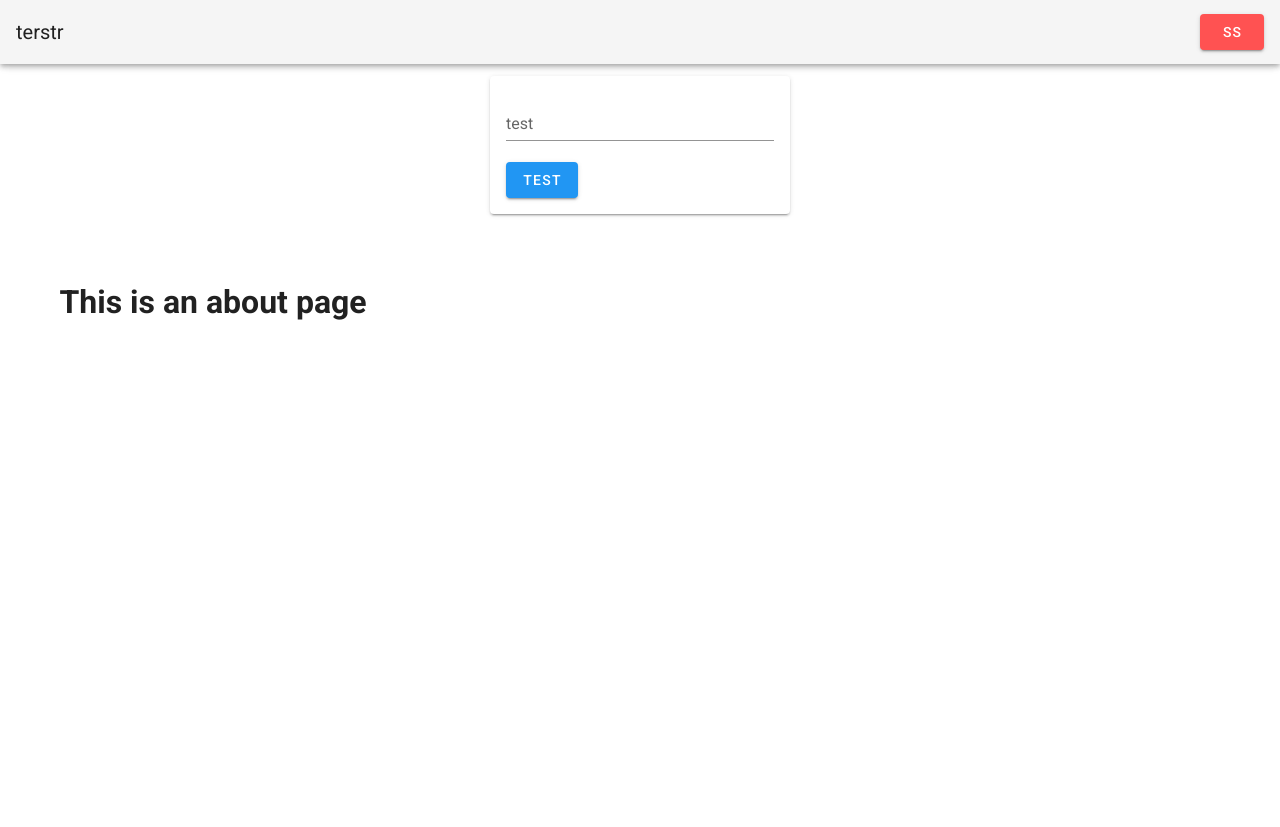
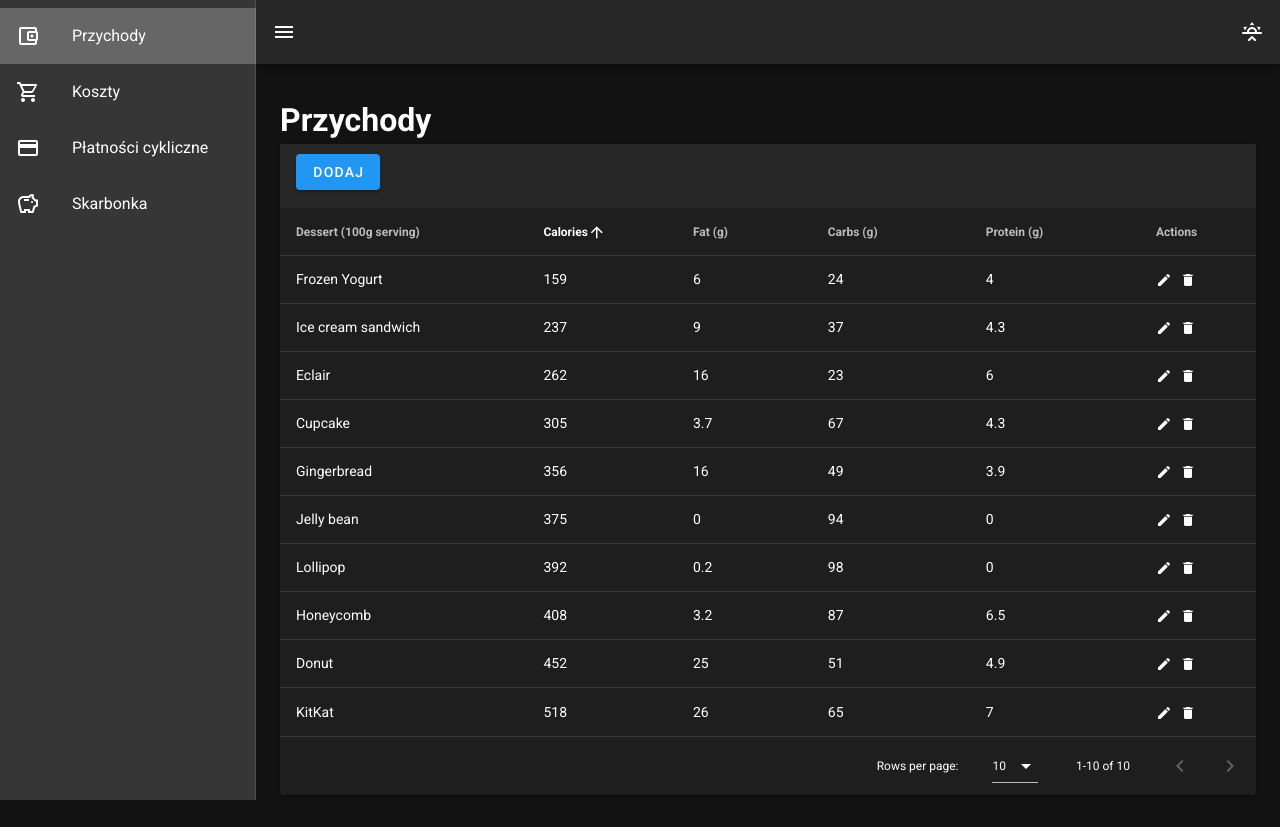
Before and after one commit to MateuszTryniszewski/poc, a Vue app: page /about in a window 1280 px wide. Before the commit the page ends 800 px from the top, so only its background shows below. Built offline with nearby package versions, Linux system fonts and the light colour scheme.

Commit message:
VUE, JS: layout structure

```diff
--- a/src/App.vue
+++ b/src/App.vue
@@ -1,31 +1,36 @@
 <template>
-  <v-app>
-  <v-app-bar app>
-    <v-toolbar-title>terstr</v-toolbar-title>
-    <v-spacer></v-spacer>
-    <v-btn color="error">ss</v-btn>
-  </v-app-bar>
-  <v-content>
-    <v-container>
-      <v-card width="300" class="mx-auto pa-4">
-        <v-text-field label="test"></v-text-field>
-        <v-btn color="info">test</v-btn>
-      </v-card>
-      <v-main>
-        <router-view/>
-      </v-main>
-    </v-container>
-  </v-content>
+  <v-app id="main">
+    <TopBar></TopBar>
+    <Navigation></Navigation>
+
+    <v-main>
+      <v-container
+        class="py-8 px-6"
+        fluid
+      >
+        <v-row>
+          <v-col cols="12">
+          <router-view></router-view>
+          </v-col>
+        </v-row>
+      </v-container>
+    </v-main>
   </v-app>
 </template>
 
 <script>
+import Navigation from './components/Navigation'
+import TopBar from './components/TopBar'
 
 export default {
-  name: 'App',
+
+  components: {
+    Navigation,
+    TopBar
+  },
 
   data: () => ({
-    //
+    cards: ['Today', 'Yesterday']
   })
 }
 </script>
--- /dev/null
+++ b/src/components/DataTable.vue
@@ -0,0 +1,241 @@
+<template>
+  <v-data-table :headers="headers" :items="desserts" sort-by="calories" class="elevation-1">
+    <template v-slot:top>
+      <v-toolbar flat>
+        <v-dialog v-model="dialog" max-width="500px">
+          <template v-slot:activator="{ on, attrs }">
+            <v-btn color="primary" class="mb-2" v-bind="attrs" v-on="on"> Dodaj </v-btn>
+          </template>
+          <v-card>
+            <v-card-title>
+              <span class="text-h5">{{ formTitle }}</span>
+            </v-card-title>
+
+            <v-card-text>
+              <v-container>
+                <v-row>
+                  <v-col cols="12" sm="6" md="4">
+                    <v-text-field v-model="editedItem.name" label="Dessert name" />
+                  </v-col>
+                  <v-col cols="12" sm="6" md="4">
+                    <v-text-field v-model="editedItem.calories" label="Calories" />
+                  </v-col>
+                  <v-col cols="12" sm="6" md="4" >
+                    <v-text-field v-model="editedItem.fat" label="Fat (g)" />
+                  </v-col>
+                  <v-col cols="12" sm="6" md="4">
+                    <v-text-field v-model="editedItem.carbs" label="Carbs (g)" />
+                  </v-col>
+                  <v-col cols="12" sm="6" md="4">
+                    <v-text-field v-model="editedItem.protein" label="Protein (g)" />
+                  </v-col>
+                </v-row>
+              </v-container>
+            </v-card-text>
+
+            <v-card-actions>
+              <v-spacer></v-spacer>
+              <v-btn color="blue darken-1" text @click="close">Cancel</v-btn>
+              <v-btn color="blue darken-1" text @click="save"> Save </v-btn>
+            </v-card-actions>
+          </v-card>
+        </v-dialog>
+        <v-dialog v-model="dialogDelete" max-width="500px">
+          <v-card>
+            <v-card-title class="text-h5">Czy na pewno chcesz usunąć?</v-card-title>
+            <v-card-actions>
+              <v-spacer></v-spacer>
+              <v-btn color="blue darken-1" text @click="closeDelete">Anuluj</v-btn>
+              <v-btn color="blue darken-1" text @click="deleteItemConfirm">Usuń</v-btn>
+            </v-card-actions>
+          </v-card>
+        </v-dialog>
+      </v-toolbar>
+    </template>
+    <template v-slot:item.actions="{ item }">
+      <v-icon small class="mr-2" @click="editItem(item)">mdi-pencil</v-icon>
+      <v-icon small @click="deleteItem(item)">mdi-delete </v-icon>
+    </template>
+    <template v-slot:no-data>
+      <v-btn color="primary" @click="initialize">Reset</v-btn>
+    </template>
+  </v-data-table>
+</template>
+
+<script>
+export default {
+  name: 'DataTable',
+
+  data: () => ({
+    dialog: false,
+    dialogDelete: false,
+    headers: [
+      {
+        text: 'Dessert (100g serving)',
+        align: 'start',
+        sortable: false,
+        value: 'name'
+      },
+      { text: 'Calories', value: 'calories' },
+      { text: 'Fat (g)', value: 'fat' },
+      { text: 'Carbs (g)', value: 'carbs' },
+      { text: 'Protein (g)', value: 'protein' },
+      { text: 'Actions', value: 'actions', sortable: false }
+    ],
+    desserts: [],
+    editedIndex: -1,
+    editedItem: {
+      name: '',
+      calories: 0,
+      fat: 0,
+      carbs: 0,
+      protein: 0
+    },
+    defaultItem: {
+      name: '',
+      calories: 0,
+      fat: 0,
+      carbs: 0,
+      protein: 0
+    }
+  }),
+
+  computed: {
+    formTitle () {
+      return this.editedIndex === -1 ? 'Dodaj' : 'Edycja'
+    }
+  },
+
+  watch: {
+    dialog (val) {
+      val || this.close()
+    },
+    dialogDelete (val) {
+      val || this.closeDelete()
+    }
+  },
+
+  created () {
+    this.initialize()
+  },
+
+  methods: {
+    initialize () {
+      this.desserts = [
+        {
+          name: 'Frozen Yogurt',
+          calories: 159,
+          fat: 6.0,
+          carbs: 24,
+          protein: 4.0
+        },
+        {
+          name: 'Ice cream sandwich',
+          calories: 237,
+          fat: 9.0,
+          carbs: 37,
+          protein: 4.3
+        },
+        {
+          name: 'Eclair',
+          calories: 262,
+          fat: 16.0,
+          carbs: 23,
+          protein: 6.0
+        },
+        {
+          name: 'Cupcake',
+          calories: 305,
+          fat: 3.7,
+          carbs: 67,
+          protein: 4.3
+        },
+        {
+          name: 'Gingerbread',
+          calories: 356,
+          fat: 16.0,
+          carbs: 49,
+          protein: 3.9
+        },
+        {
+          name: 'Jelly bean',
+          calories: 375,
+          fat: 0.0,
+          carbs: 94,
+          protein: 0.0
+        },
+        {
+          name: 'Lollipop',
+          calories: 392,
+          fat: 0.2,
+          carbs: 98,
+          protein: 0
+        },
+        {
+          name: 'Honeycomb',
+          calories: 408,
+          fat: 3.2,
+          carbs: 87,
+          protein: 6.5
+        },
+        {
+          name: 'Donut',
+          calories: 452,
+          fat: 25.0,
+          carbs: 51,
+          protein: 4.9
+        },
+        {
+          name: 'KitKat',
+          calories: 518,
+          fat: 26.0,
+          carbs: 65,
+          protein: 7
+        }
+      ]
+    },
+
+    editItem (item) {
+      this.editedIndex = this.desserts.indexOf(item)
+      this.editedItem = Object.assign({}, item)
+      this.dialog = true
+    },
+
+    deleteItem (item) {
+      this.editedIndex = this.desserts.indexOf(item)
+      this.editedItem = Object.assign({}, item)
+      this.dialogDelete = true
+    },
+
+    deleteItemConfirm () {
+      this.desserts.splice(this.editedIndex, 1)
+      this.closeDelete()
+    },
+
+    close () {
+      this.dialog = false
+      this.$nextTick(() => {
+        this.editedItem = Object.assign({}, this.defaultItem)
+        this.editedIndex = -1
+      })
+    },
+
+    closeDelete () {
+      this.dialogDelete = false
+      this.$nextTick(() => {
+        this.editedItem = Object.assign({}, this.defaultItem)
+        this.editedIndex = -1
+      })
+    },
+
+    save () {
+      if (this.editedIndex > -1) {
+        Object.assign(this.desserts[this.editedIndex], this.editedItem)
+      } else {
+        this.desserts.push(this.editedItem)
+      }
+      this.close()
+    }
+  }
+}
+</script>
--- /dev/null
+++ b/src/components/Navigation.vue
@@ -0,0 +1,71 @@
+<template>
+  <v-navigation-drawer :value.sync="drawerState" app>
+<!--      <v-sheet
+        color="grey lighten-4"
+        class="pa-4"
+      >
+        <v-avatar
+          class="mb-4"
+          color="grey darken-1"
+          size="64"
+        ></v-avatar>
+
+        <div>john@vuetifyjs.com</div>
+      </v-sheet>
+
+      <v-divider></v-divider>
+-->
+      <v-list>
+        <v-list-item v-for="link in links" :key="link.id" :to="link.url" link >
+          <v-list-item-icon>
+            <v-icon>{{ link.icon }}</v-icon>
+          </v-list-item-icon>
+
+          <v-list-item-content>
+            <v-list-item-title>{{ link.title }}</v-list-item-title>
+          </v-list-item-content>
+        </v-list-item>
+      </v-list>
+    </v-navigation-drawer>
+</template>
+
+<script>
+export default {
+  name: 'Navigation',
+
+  data: () => ({
+    links: [
+      {
+        id: 1,
+        icon: 'mdi-wallet-outline',
+        title: 'Przychody',
+        url: '/about'
+      },
+      {
+        id: 2,
+        icon: 'mdi-cart-outline',
+        title: 'Koszty',
+        url: '/home'
+      },
+      {
+        id: 3,
+        icon: 'mdi-credit-card-outline',
+        title: 'Płatności cykliczne',
+        url: '/homeView'
+      },
+      {
+        id: 4,
+        icon: 'mdi-piggy-bank-outline',
+        title: 'Skarbonka',
+        url: '/gain'
+      }
+    ]
+  }),
+
+  computed: {
+    drawerState () {
+      return this.$store.state.drawer
+    }
+  }
+}
+</script>
--- /dev/null
+++ b/src/components/TopBar.vue
@@ -0,0 +1,27 @@
+<template>
+ <v-app-bar app>
+       <v-app-bar-nav-icon @click.stop="onChangeDrawer"></v-app-bar-nav-icon>
+      <v-spacer></v-spacer>
+
+      <v-icon @click="darkMode">{{ this.$vuetify.theme.dark ? 'mdi-weather-sunset-up' : 'mdi-weather-night' }}</v-icon>
+    </v-app-bar>
+</template>
+
+<script>
+export default {
+  name: 'TopBar',
+
+  data: () => ({
+
+  }),
+
+  methods: {
+    onChangeDrawer () {
+      this.$store.commit('toogleDrawer')
+    },
+    darkMode () {
+      this.$vuetify.theme.dark = !this.$vuetify.theme.dark
+    }
+  }
+}
+</script>
--- a/src/plugins/vuetify.js
+++ b/src/plugins/vuetify.js
@@ -4,4 +4,5 @@ import Vuetify from 'vuetify/lib/framework'
 Vue.use(Vuetify)
 
 export default new Vuetify({
+  theme: { dark: true }
 })
--- a/src/store/index.js
+++ b/src/store/index.js
@@ -5,8 +5,12 @@ Vue.use(Vuex)
 
 export default new Vuex.Store({
   state: {
+    drawer: true
   },
   mutations: {
+    toogleDrawer (state) {
+      state.drawer = !state.drawer
+    }
   },
   actions: {
   },
--- a/src/views/About.vue
+++ b/src/views/About.vue
@@ -1,5 +1,17 @@
 <template>
-  <div class="about">
-    <h1>This is an about page</h1>
+  <div>
+    <h1>Przychody</h1>
+    <DataTable></DataTable>
   </div>
 </template>
+<script>
+// @ is an alias to /src
+import DataTable from '@/components/DataTable.vue'
+
+export default {
+  name: 'about',
+  components: {
+    DataTable
+  }
+}
+</script>
```
